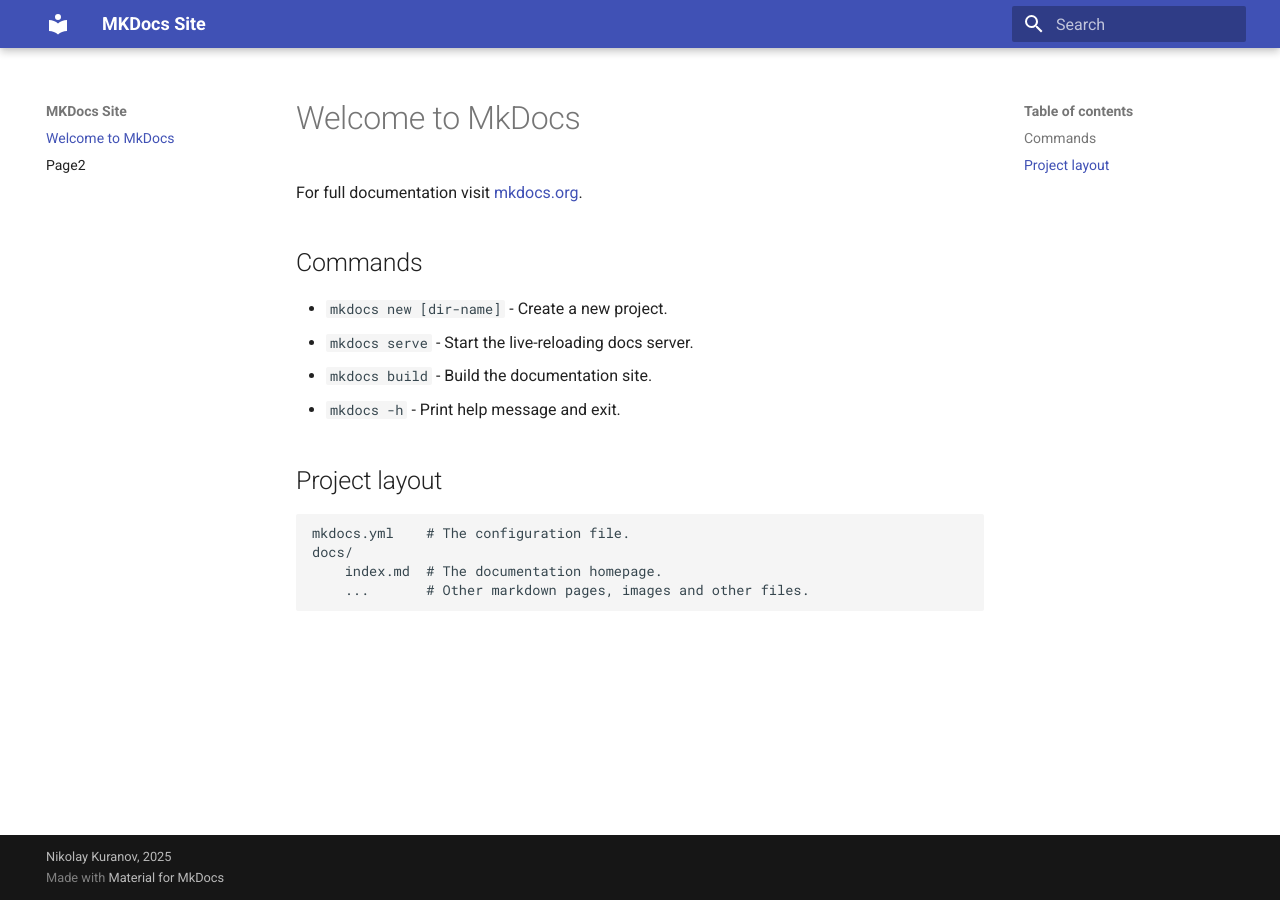
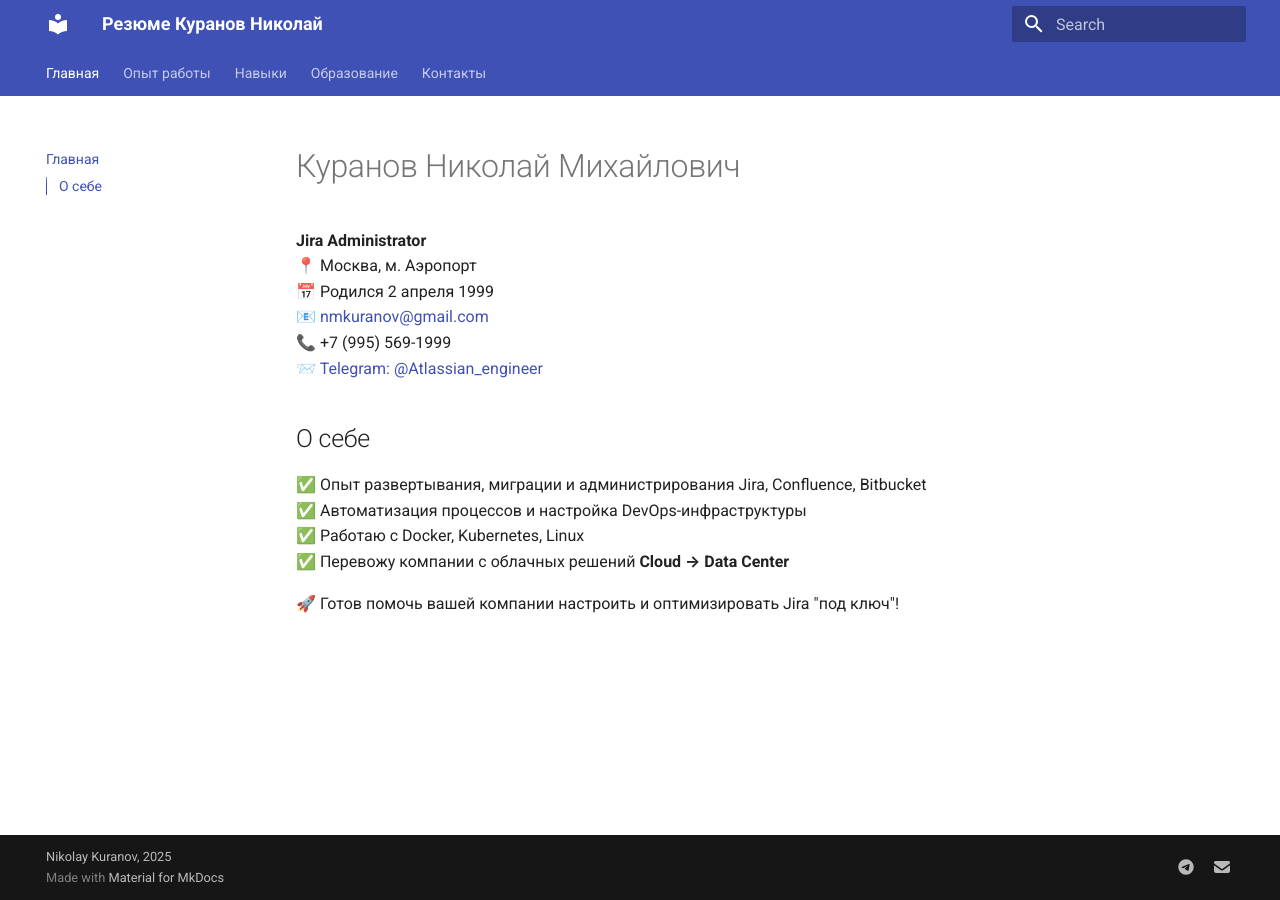
Before and after one commit to nkuranov/mkdocs, an MkDocs documentation site: the page built from docs/index.md, in a window 1280 px wide. Built offline with MkDocs 1.6.1 and Material for MkDocs 9.7.7, drawn with Linux system fonts in a browser that asks for light colours.

Commit message:
upload cv

```diff
--- a/docs/index.md
+++ b/docs/index.md
@@ -1,17 +1,16 @@
-# Welcome to MkDocs
+# Куранов Николай Михайлович
 
-For full documentation visit [mkdocs.org](https://www.mkdocs.org).
+**Jira Administrator**
+📍 Москва, м. Аэропорт
+📅 Родился 2 апреля 1999
+📧 [nmkuranov@gmail.com](mailto:nmkuranov@gmail.com)
+📞 +7 (995) 569-1999
+📨 [Telegram: @Atlassian_engineer](https://t.me/Atlassian_engineer)
 
-## Commands
+## О себе
+✅ Опыт развертывания, миграции и администрирования Jira, Confluence, Bitbucket
+✅ Автоматизация процессов и настройка DevOps-инфраструктуры
+✅ Работаю с Docker, Kubernetes, Linux
+✅ Перевожу компании с облачных решений **Cloud → Data Center**
 
-* `mkdocs new [dir-name]` - Create a new project.
-* `mkdocs serve` - Start the live-reloading docs server.
-* `mkdocs build` - Build the documentation site.
-* `mkdocs -h` - Print help message and exit.
-
-## Project layout
-
-    mkdocs.yml    # The configuration file.
-    docs/
-        index.md  # The documentation homepage.
-        ...       # Other markdown pages, images and other files.
+🚀 Готов помочь вашей компании настроить и оптимизировать Jira "под ключ"!
--- a/mkdocs.yml
+++ b/mkdocs.yml
@@ -1,8 +1,32 @@
-site_name: MKDocs Site
+site_name: "Резюме Куранов Николай"
 site_url: https://nkuranov.github.io/mkdocs/
 theme:
   name: material
-site_author: Nikolay Kuranov
+  features:
+    - navigation.instant
+    - navigation.tabs
+    - navigation.top
+    - search.suggest
+    - search.highlight
+    - toc.integrate
+    - content.code.copy
+    - content.code.annotate
+    - content.tabs.link
+nav:
+  - "Главная": index.md
+  - "Опыт работы": experience.md
+  - "Навыки": skills.md
+  - "Образование": education.md
+  - "Контакты": contacts.md
+
+extra:
+  social:
+    - icon: fontawesome/brands/telegram
+      link: https://t.me/Atlassian_engineer
+    - icon: fontawesome/solid/envelope
+      link: mailto:nmkuranov@gmail.com
+
+site_author: Николай Куранов
 copyright: Nikolay Kuranov, 2025
 markdown_extensions:
   - admonition
```
Also changed, not shown: docs/contacts.md (added, +5 -0 lines), docs/education.md (added, +5 -0 lines), docs/experience.md (added, +22 -0 lines), docs/shell.md (deleted, +0 -12 lines), docs/skills.md (added, +12 -0 lines).
